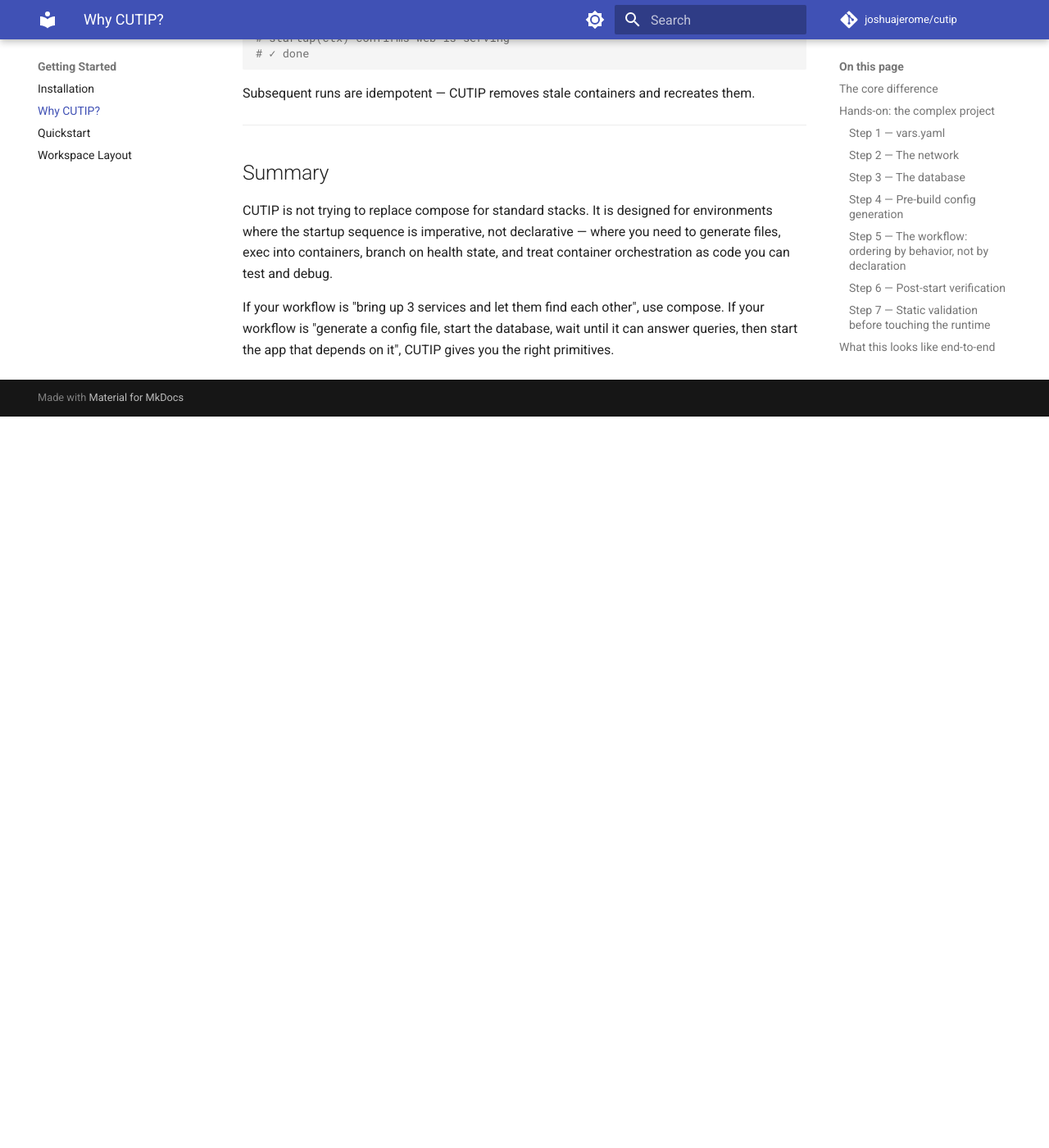
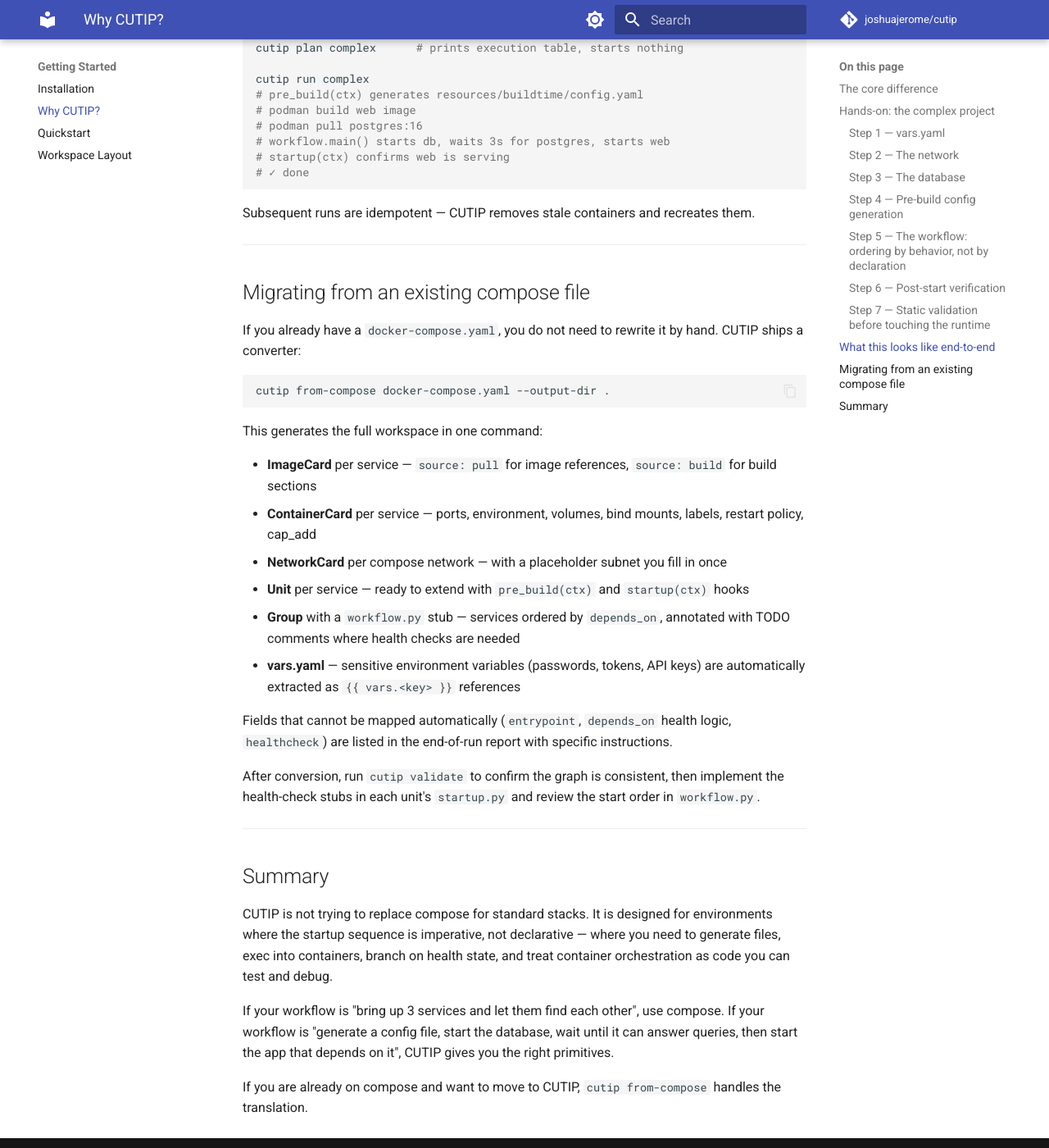
Before and after one commit to joshuajerome/cutip, an MkDocs documentation site: the page built from docs/getting-started/why-cutip.md, in a window 1280 px wide and 1400 px high, scrolled down 7061 px. Shown: the whole window at 82% size. Built offline with MkDocs 1.6.1 and Material for MkDocs 9.7.7, drawn with Linux system fonts in a browser that asks for light colours; comment, search, counter and statistics services are not loaded; before the commit the page ends 7569 px from its top, so only the background shows below that; some of the changed text lies outside the part shown.

Commit message:
[cap018] Document from-compose interoperability in compose comparison
- Add "Migration from compose" row to comparison tables in README and why-cutip.md
- Add "You have an existing compose file" bullet to "Use CUTIP when" list
- Add "Migrating from an existing compose file" section to why-cutip.md with
  full description of what from-compose generates and the post-conversion workflow
- Update Summary to mention from-compose for teams already on compose
- Add cutip from-compose to README CLI table and [!NOTE] (no Podman required)
- Register cap018 in capabilities registry

Co-Authored-By: Claude Opus 4.6 <noreply@anthropic.com>

````diff
--- a/docs/getting-started/why-cutip.md
+++ b/docs/getting-started/why-cutip.md
@@ -15,6 +15,7 @@ This page is an honest comparison. If `docker-compose` does what you need, use i
 | **Config variables** | `.env` flat substitution — one level, no validation | `vars.yaml` with `required:` / `generated:` sections — fails fast with a clear error if any required value is missing |
 | **Validation** | Runtime only — errors surface when the daemon tries to create the container | Static graph validation — `cutip validate` checks every ref before any backend is contacted |
 | **Orchestration logic** | Separate shell scripts or CI YAML | First-class Python in `workflow.py` — testable, importable, debuggable |
+| **Migration from compose** | — | `cutip from-compose <compose-file>` — converts an existing compose file into a full CUTIP workspace in one command |
 
 **Use compose when:**
 
@@ -29,6 +30,7 @@ This page is an honest comparison. If `docker-compose` does what you need, use i
 - You want static validation before touching the container runtime
 - You need startup ordering that depends on actual container behavior, not just a healthcheck definition
 - You want your orchestration logic to be Python you can import, test, and step through in a debugger
+- You have an existing compose file and want to migrate — `cutip from-compose` generates the full workspace for you
 
 ---
 
@@ -304,8 +306,33 @@ Subsequent runs are idempotent — CUTIP removes stale containers and recreates
 
 ---
 
+## Migrating from an existing compose file
+
+If you already have a `docker-compose.yaml`, you do not need to rewrite it by hand. CUTIP ships a converter:
+
+```shell
+cutip from-compose docker-compose.yaml --output-dir .
+```
+
+This generates the full workspace in one command:
+
+- **ImageCard** per service — `source: pull` for image references, `source: build` for build sections
+- **ContainerCard** per service — ports, environment, volumes, bind mounts, labels, restart policy, cap_add
+- **NetworkCard** per compose network — with a placeholder subnet you fill in once
+- **Unit** per service — ready to extend with `pre_build(ctx)` and `startup(ctx)` hooks
+- **Group** with a `workflow.py` stub — services ordered by `depends_on`, annotated with TODO comments where health checks are needed
+- **vars.yaml** — sensitive environment variables (passwords, tokens, API keys) are automatically extracted as `{{ vars.<key> }}` references
+
+Fields that cannot be mapped automatically (`entrypoint`, `depends_on` health logic, `healthcheck`) are listed in the end-of-run report with specific instructions.
+
+After conversion, run `cutip validate` to confirm the graph is consistent, then implement the health-check stubs in each unit's `startup.py` and review the start order in `workflow.py`.
+
+---
+
 ## Summary
 
 CUTIP is not trying to replace compose for standard stacks. It is designed for environments where the startup sequence is imperative, not declarative — where you need to generate files, exec into containers, branch on health state, and treat container orchestration as code you can test and debug.
 
 If your workflow is "bring up 3 services and let them find each other", use compose. If your workflow is "generate a config file, start the database, wait until it can answer queries, then start the app that depends on it", CUTIP gives you the right primitives.
+
+If you are already on compose and want to move to CUTIP, `cutip from-compose` handles the translation.
````
Also changed, not shown: README.md (+3 -1 lines), docs/capabilities.md (+1 -0 lines).
